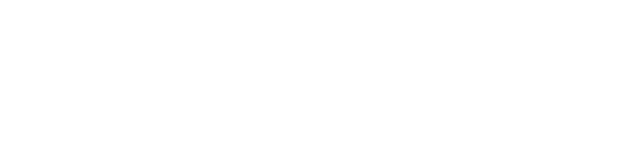
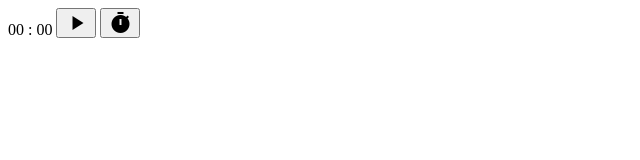
Before and after one commit to CameronHoying/Time-Wise, a plain HTML site: page index.html in a window 1280 px wide. Shown: the whole page, without its empty margins (0-640 px from the left). Drawn offline with Linux system fonts and the light colour scheme.

Commit message:
Update index.html

```diff
--- a/index.html
+++ b/index.html
@@ -1,2 +1,15 @@
+<body>
 <link href="https://fonts.googleapis.com/icon?family=Material+Icons" rel="stylesheet">
-<div class="Timer"></div>
+<div class="timer">
+    <span class="timer__part timer__part--minutes">00</span>
+    <span class="timer__part">:</span>
+    <span class="timer__part timer__part--seconds">00</span>
+    <button type="button" class="timer__btn timer__btn--control timer__btn--start">
+        <span class="material-icons">play_arrow</span>
+</button>
+<button type="button" class="timer__btn timer__btn--reset">
+    <span class="material-icons">timer</span>
+</button>
+</div>
+</body>
+</html>
```
